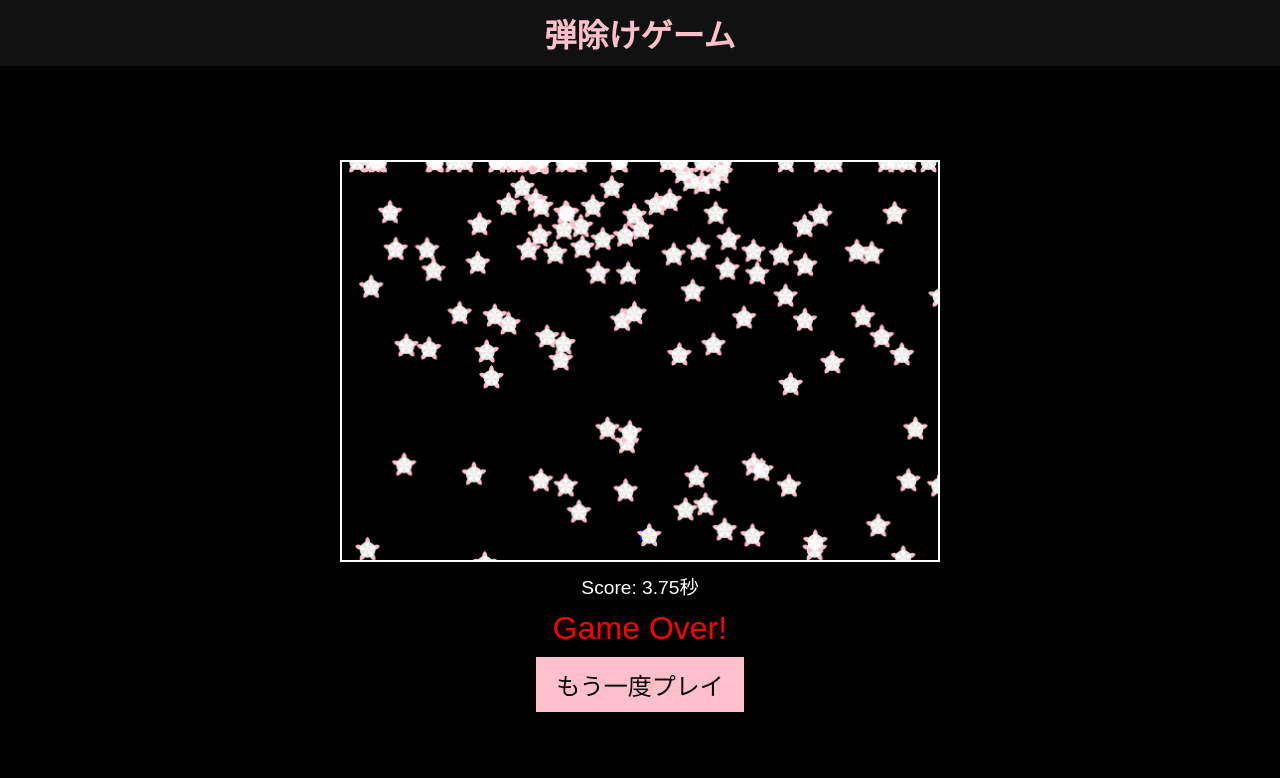
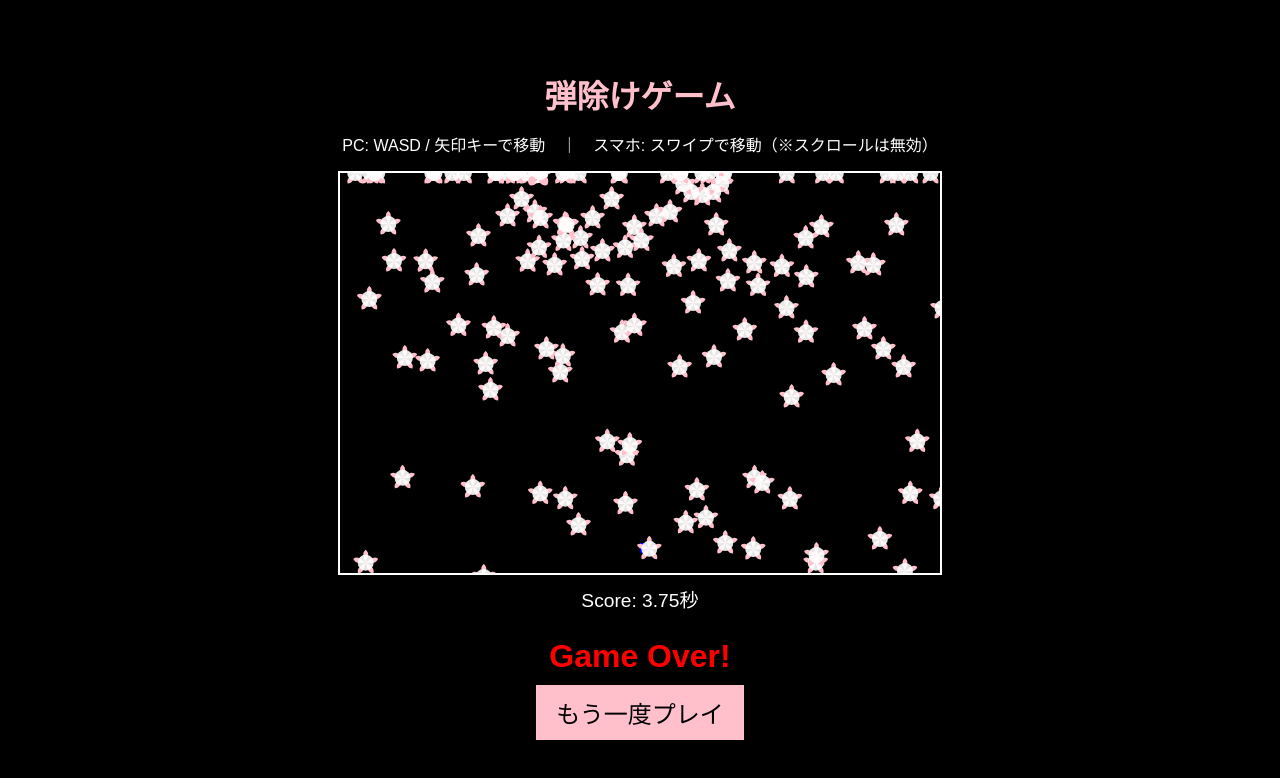
Before and after one commit to Marumyonn-Mejiro/shooting_Game_Console, a plain HTML site: page index.html in a window 1280 px wide. Drawn offline with Linux system fonts and the light colour scheme.

Commit message:
no message

```diff
--- a/index.html
+++ b/index.html
@@ -2,64 +2,69 @@
 <html lang="ja">
 <head>
   <meta charset="UTF-8" />
-  <!-- viewport設定でスマホでも適切な表示に -->
   <meta name="viewport" content="width=device-width, initial-scale=1.0" />
   <title>弾除けゲーム</title>
   <style>
-    /* 全体リセット */
-    * {
+    /* 全体レイアウト */
+    body {
       margin: 0;
       padding: 0;
-      box-sizing: border-box;
-    }
-    body {
+      font-family: Arial, sans-serif;
       background-color: black;
       color: white;
-      font-family: Arial, sans-serif;
-      text-align: center;
-      overflow: hidden; /* ページ全体のスクロールを抑制 */
-    }
-    header {
-      padding: 10px;
-      background-color: #111;
-    }
-    header h1 {
-      font-size: 2rem;
-      color: pink;
-    }
-    /* ゲームコンテナ（画面全体に収める） */
-    #gameContainer {
+      overflow: hidden;  /* ページスクロールを防止 */
       display: flex;
       flex-direction: column;
       align-items: center;
       justify-content: center;
-      height: calc(100vh - 60px); /* ヘッダー分を差し引く */
-      padding: 10px;
+      min-height: 100vh;
     }
-    /* キャンバスは画面幅の90%、最大600px */
+    h1 {
+      color: pink;
+      margin: 10px 0;
+      font-size: 2rem;
+      text-align: center;
+    }
+    p {
+      text-align: center;
+      margin: 5px 0 15px;
+    }
+    /* ゲーム画面と操作UIを内包するコンテナ */
+    #gameContainer {
+      width: 95vw;
+      max-width: 600px;
+      margin: 0 auto;
+      display: flex;
+      flex-direction: column;
+      align-items: center;
+    }
+    /* キャンバスは画面サイズに合わせて可変 */
     canvas {
       border: 2px solid white;
       background-color: black;
-      width: 90vw;
-      max-width: 600px;
+      width: 100%;
       height: auto;
       display: block;
     }
     /* スコア表示 */
     #scoreDisplay {
-      margin-top: 10px;
+      margin: 10px 0;
       font-size: 1.2rem;
+      text-align: center;
     }
-    /* ゲームオーバーエリア */
+    /* ゲームオーバー時の表示エリア */
     #gameOverContainer {
+      text-align: center;
       margin-top: 10px;
     }
     #gameOverText {
       font-size: 2rem;
       color: red;
       display: none;
+      margin: 5px 0;
     }
     #restartButton {
+      display: none;
       margin-top: 10px;
       padding: 10px 20px;
       font-size: 1.5rem;
@@ -67,19 +72,32 @@
       border: none;
       color: black;
       cursor: pointer;
-      display: none;
+    }
+    /* スマホなど画面幅が狭い場合の調整 */
+    @media (max-width: 600px) {
+      #gameContainer {
+        width: 90vw;
+      }
+      h1 {
+        font-size: 1.8rem;
+      }
+      #restartButton {
+        font-size: 1.3rem;
+        padding: 8px 16px;
+      }
     }
   </style>
 </head>
 <body>
-  <header>
-    <h1>弾除けゲーム</h1>
-  </header>
+  <h1>弾除けゲーム</h1>
+  <p>PC: WASD / 矢印キーで移動　｜　スマホ: スワイプで移動（※スクロールは無効）</p>
+
+  <!-- ゲーム画面・スコア・ボタンを内包するコンテナ -->
   <div id="gameContainer">
     <canvas id="gameCanvas"></canvas>
     <div id="scoreDisplay">Score: 0.00秒</div>
     <div id="gameOverContainer">
-      <div id="gameOverText">Game Over!</div>
+      <h2 id="gameOverText">Game Over!</h2>
       <button id="restartButton">もう一度プレイ</button>
     </div>
   </div>
--- a/shooting_Game_Console.js
+++ b/shooting_Game_Console.js
@@ -5,48 +5,51 @@ const scoreDisplay = document.getElementById("scoreDisplay");
 const gameOverText = document.getElementById("gameOverText");
 const restartButton = document.getElementById("restartButton");
 
-// ゲームに関する定数
+// 定数（プレイヤーや弾のサイズ・速度）
 const PLAYER_SIZE = 10;
 const BULLET_SIZE = 5;
 const BULLET_SPEED = 2;
 const PLAYER_SPEED = 4;
 
-// ゲーム内変数
+// ゲーム関連の変数
 let player, bullets, keys, gameRunning, startTime;
 
-// ★ ゲーム初期化 ★
+// ★ ゲーム初期化関数 ★
 function initGame() {
-  // キャンバスサイズを画面サイズに応じて設定（最大600px×約400px）
-  canvas.width = Math.min(window.innerWidth * 0.9, 600);
+  // キャンバスのサイズを画面に合わせて設定（幅は 95vw、最大 600px、縦は 60% 以内）
+  canvas.width = Math.min(window.innerWidth * 0.95, 600);
   canvas.height = Math.min(window.innerHeight * 0.6, 400);
 
-  // プレイヤーの初期位置はキャンバス中央下部
+  // プレイヤー初期位置はキャンバス下部中央
   player = { x: canvas.width / 2, y: canvas.height - 30 };
   bullets = [];
   keys = {};
   gameRunning = true;
+  startTime = new Date();
+
+  // スコア表示とゲームオーバー、再プレイボタンは初期状態に戻す
+  scoreDisplay.textContent = "Score: 0.00秒";
   gameOverText.style.display = "none";
   restartButton.style.display = "none";
-  scoreDisplay.textContent = "Score: 0.00秒";
-  startTime = new Date();
+
+  // ゲームループ開始
   gameLoop();
 }
 window.addEventListener("resize", initGame);
 initGame();
 
 // ★ キーボード操作 ★
-document.addEventListener("keydown", (e) => keys[e.key] = true);
-document.addEventListener("keyup", (e) => keys[e.key] = false);
+document.addEventListener("keydown", (e) => { keys[e.key] = true; });
+document.addEventListener("keyup", (e) => { keys[e.key] = false; });
 
-// ★ スマホのタッチ操作 ★
-// タッチでのスワイプ操作でプレイヤー移動し、ページスクロールは preventDefault で無効化
+// ★ スマホ向け：スワイプ操作（かつページスクロールを防止） ★
 let touchStartX = 0, touchStartY = 0;
 document.addEventListener("touchstart", (e) => {
   touchStartX = e.touches[0].clientX;
   touchStartY = e.touches[0].clientY;
 });
 document.addEventListener("touchmove", (e) => {
-  e.preventDefault();
+  e.preventDefault(); // ページ全体のスクロールを防止
   let dx = e.touches[0].clientX - touchStartX;
   let dy = e.touches[0].clientY - touchStartY;
   touchStartX = e.touches[0].clientX;
@@ -58,15 +61,16 @@ document.addEventListener("touchmove", (e) => {
 // ★ ゲームループ ★
 function gameLoop() {
   if (!gameRunning) return;
+
   ctx.clearRect(0, 0, canvas.width, canvas.height);
 
-  // プレイヤーの移動処理
+  // プレイヤー移動
   if (keys["ArrowLeft"] || keys["a"]) player.x -= PLAYER_SPEED;
   if (keys["ArrowRight"] || keys["d"]) player.x += PLAYER_SPEED;
   if (keys["ArrowUp"] || keys["w"]) player.y -= PLAYER_SPEED;
   if (keys["ArrowDown"] || keys["s"]) player.y += PLAYER_SPEED;
 
-  // 画面外へ出ないように制限
+  // 画面端での移動制限
   player.x = Math.max(0, Math.min(canvas.width - PLAYER_SIZE, player.x));
   player.y = Math.max(0, Math.min(canvas.height - PLAYER_SIZE, player.y));
 
@@ -80,7 +84,7 @@ function gameLoop() {
     b.y += b.dy * BULLET_SPEED;
     drawSakuraBullet(b.x, b.y, BULLET_SIZE * 4);
 
-    // 衝突判定：プレイヤーと弾が重なったらゲームオーバー
+    // 衝突判定：プレイヤーとの当たり判定
     if (
       b.x < player.x + PLAYER_SIZE &&
       b.x + BULLET_SIZE > player.x &&
@@ -90,7 +94,8 @@ function gameLoop() {
       gameOver();
     }
   });
-  // 画面外に出た弾を削除
+
+  // キャンバス外の弾は削除
   bullets = bullets.filter((b) =>
     b.x >= -BULLET_SIZE &&
     b.x <= canvas.width + BULLET_SIZE &&
@@ -98,19 +103,19 @@ function gameLoop() {
     b.y <= canvas.height + BULLET_SIZE
   );
 
-  // ランダムに弾幕発射
+  // 弾幕発射（確率で発射）
   if (Math.random() < 0.1) {
     spawnBulletPattern();
   }
 
-  // 生き延びた時間（秒）の更新表示
+  // 生存時間（スコア）の更新表示
   const elapsedTime = (new Date() - startTime) / 1000;
   scoreDisplay.textContent = `Score: ${elapsedTime.toFixed(2)}秒`;
 
   requestAnimationFrame(gameLoop);
 }
 
-// ★ 弾幕発射（桜の花びらパターン） ★
+// ★ 弾幕発射：桜の花びらパターン ★
 function spawnBulletPattern() {
   let centerX = Math.random() * canvas.width;
   let centerY = 0;
@@ -127,18 +132,17 @@ function spawnBulletPattern() {
   }
 }
 
-// ★ 桜の花びら描画関数 ★
+// ★ 桜の花びら描画 ★
 function drawSakuraBullet(x, y, size) {
   ctx.save();
   ctx.translate(x, y);
-  // 5枚の花びらを放射状に描画
   for (let i = 0; i < 5; i++) {
     ctx.save();
     ctx.rotate((i * 2 * Math.PI) / 5);
     drawPetal(size);
     ctx.restore();
   }
-  // 中心部分（ハイライト）の描画
+  // 中心のハイライト
   ctx.beginPath();
   ctx.fillStyle = "rgba(255,255,255,0.9)";
   ctx.arc(0, 0, size * 0.4, 0, Math.PI * 2);
@@ -170,5 +174,5 @@ function gameOver() {
   restartButton.style.display = "block";
 }
 
-// ★ 再プレイボタンのクリックでゲーム再開 ★
+// ★ 再プレイボタンの処理 ★
 restartButton.addEventListener("click", initGame);
```
